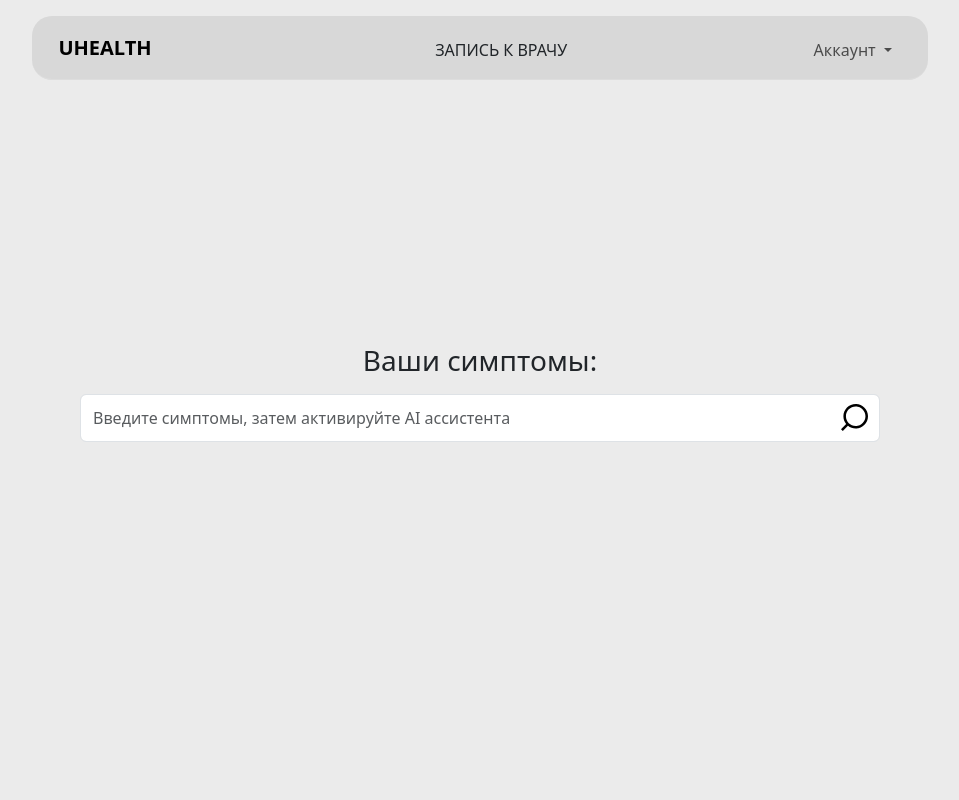
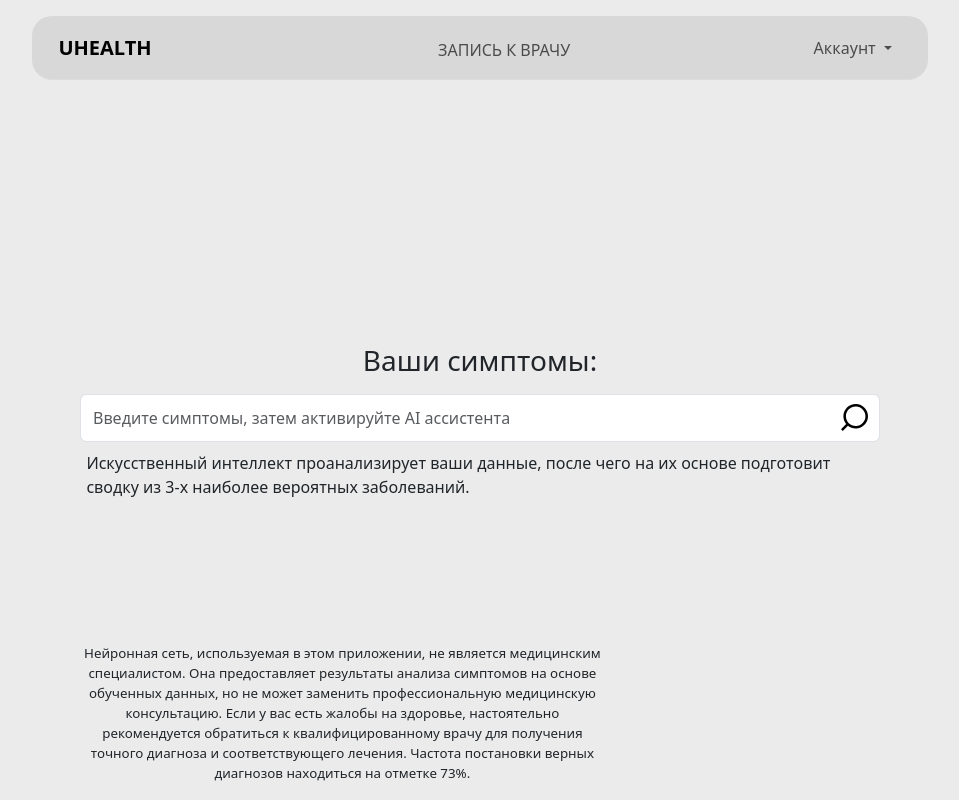
Before and after one commit to Koji255/uHealth, a Django app: page /diagnosise/ai-health-consultation/ in a window 1280 px wide. Shown: the whole page, without its empty margins (160-1119 px from the left). Run offline with Django 5.2, Linux system fonts and the light colour scheme; the visitor is signed in with stand-in values (Sample User, id 1).

Commit message:
bugs fix

```diff
--- a/backend/diagnosise/templates/diagnosise/symptoms.html
+++ b/backend/diagnosise/templates/diagnosise/symptoms.html
@@ -19,6 +19,12 @@
             <button style="border: none; background: none; cursor: pointer; position: absolute; margin: -2.6rem 47.2rem;">
                 <img src="{% static 'media/loupe.svg' %}" alt="Button Image" style="width: 1.7rem; height: auto;">
             </button>
+
+            <p style="margin: 0.6rem 0.4rem; font-size: normal;">Искусственный интеллект проанализирует ваши данные, после чего на их основе подготовит сводку из 3-х наиболее вероятных заболеваний.</p>
+                <p style="position: fixed; bottom: 0rem; text-align: center; width: 41vw; font-size: smaller;">
+                Нейронная сеть, используемая в этом приложении, не является медицинским специалистом. Она предоставляет результаты анализа симптомов на основе обученных данных, но не может заменить профессиональную медицинскую консультацию. Если у вас есть жалобы на здоровье, настоятельно рекомендуется обратиться к квалифицированному врачу для получения точного диагноза и соответствующего лечения.
+                Частота постановки верных диагнозов находиться на отметке 73%.<br>
+                </p>
         </form>
     </div>
 {% endblock %}
--- a/backend/diagnosise/utils/ai_request.py
+++ b/backend/diagnosise/utils/ai_request.py
@@ -17,7 +17,7 @@ def ai_request(simptoms):
         messages=[
             {
                 "role": "user",
-                "content": f"Выведи наиболее вероятную болезнь или несколько болезненей (но не более 3х), разделив их только запятыми по следующим симптомам в квадратных скобках:[ {simptoms} ]. В твоем сообщении должны быть только названия болезней. Без точки в конце",
+                "content": f"Выведи наиболее вероятную болезнь или несколько болезненей (но не более 3х), разделив их только запятыми по следующим симптомам в квадратных скобках:[ {simptoms} ]. В твоем сообщении должны быть только названия болезней. Если вместо симптомов или описания состояния здоровья что-то другое, ответь: 'ошибка'. Без точки в конце",
             }
         ]
     )
@@ -29,12 +29,12 @@ def ai_request(simptoms):
         messages=[
             {
                 "role": "user",
-                "content": f"Расскажи про каждую болезнь из этого списка: {disease_category}. На описание каждой болезни примерно 90-110 слов. Пиши в научном формате. В основном расскажи о протекании и последствиях заболевания, а также о методах лечения. В последнем предложении назови врача, который занимается этой болезнью. Каждый текст раздели знаком ';'. В конце без точки. В твоем сообщении должны быть только описания на все болезни."
+                "content": f"Расскажи про каждую болезнь из этого списка внутри квадратных скобок: [{disease_category}].  На описание каждой болезни примерно 90-110 слов. Пиши в научном формате. В основном расскажи о протекании и последствиях заболевания, а также о методах лечения. В последнем предложении назови врача, который занимается этой болезнью. Каждый текст раздели знаком '$'. В конце без точки. В твоем сообщении должны быть только описания на все болезни. Если вместо болезней внутри '[]' что-то другое, ответь: 'ошибка'."
             }
         ]
     )
 
-    description = completion_description.choices[0].message.content.split(sep=";")
+    description = completion_description.choices[0].message.content.split(sep="$")
 
     return {
         'disease_category': disease_category,
--- a/backend/static/css/style.css
+++ b/backend/static/css/style.css
@@ -22,20 +22,6 @@ body {
     align-items: center; /* Центрирование по вертикали */
 }
 
-.nav-link {
-    position: absolute;
-}
-
-.nav-link[name="1"] {
-    z-index: 5;
-    position: absolute;
-    margin-top: 0.3rem;
-    margin-left: auto !important;
-    margin-right: auto !important;
-
-    left: 45% !important;
-}
-
 @media screen and (max-width: 768px) {
     body {
       left: 30% !important;
@@ -54,7 +40,23 @@ body {
         height: 0rem;
         width: 0rem;
     }
-  }
+}
+
+.nav-link {
+    position: absolute;
+}
+
+.nav-item[name="home"] {
+    z-index: 5;
+    position: absolute !important;
+    width: 10rem;
+    /* margin: auto auto !important; */
+    /* margin-top: 0.3rem; */
+    /* margin-left: auto !important;
+    margin-right: auto !important; */
+    top: 0.9rem;
+    left: 31.1vw !important;
+}
 
 .nav-link[name="2"] {
     position: fixed;
@@ -72,7 +74,7 @@ body {
 
 .nav-item.dropdown {
     /* position: absolute; */
-    margin-top: -1.1rem;
+    margin-top: -1.2rem;
     margin-left: -6rem;
     margin-right: -8rem;
     width: 10rem;
--- a/backend/templates/base.html
+++ b/backend/templates/base.html
@@ -19,12 +19,17 @@
         <nav class="navbar navbar-expand-lg bg-light justify-content-center">
             <div class="container-fluid">
 
-                <a class="navbar-brand fw-bold" href="{% url 'index' %}">UHEALTH</a>
+                <a class="navbar-brand fw-bold" href="{% url 'index' %}" style="width: min-content;">UHEALTH</a>
 
-                <a class="nav-link text-uppercase" href="{% url 'core:new-appointment' %}" name="1">Запись к врачу</a>
 
                 <ul class="navbar-nav">
+                    <!-- <center> -->
+                    <li class="nav-item" name="home">
+                        <a class="nav-link text-uppercase" href="{% url 'core:new-appointment' %}">Запись к врачу</a>
+                    </li>
+                    <!-- </center> -->
                     {% if not user.is_authenticated %}
+
                         <li class="nav-item">
                             <a class="nav-link text-uppercase" href="{% url 'users:signup' %}" name="2">Регистрация</a>
                         </li>
--- a/backend/templates/index.html
+++ b/backend/templates/index.html
@@ -13,7 +13,7 @@
 
             <img src="{% static 'media/logo.svg' %}" class="img-fluid" alt="logo" name="logo">
 
-            <hr name="index-hr">
+            <hr name="index-hr" style="width: 21vw;">
 
             <p name="index-description">Веб-приложение uHealth предлагает уникальное решение для заботы о вашем здоровье. Оно сочетает в себе мощь искусственного интеллекта и удобство записи на прием к квалифицированным врачам. С помощью uHealth вы можете получить предварительную консультацию от встроенного ИИ-ассистента, который на основе описанных вами симптомов предоставит рекомендации и возможные варианты диагностики. Это удобный и быстрый способ оценить свое состояние и понять, стоит ли обращаться к специалисту.</p>
 
--- a/backend/users/models.py
+++ b/backend/users/models.py
@@ -37,10 +37,10 @@ class User(AbstractUser):
 
         super().save(*args, **kwargs)
 
-        if self.pk:
-            users_group = Group.objects.get(name="users")
+        # if self.pk:
+        #     users_group = Group.objects.get_or_create(name="users")
 
-            self.groups.set([users_group])
+        #     self.groups.set([users_group])
 
 
     class Meta:
--- a/backend/users/templates/users/account_activation_complete.html
+++ b/backend/users/templates/users/account_activation_complete.html
@@ -13,7 +13,7 @@
 {% block specialbody %}
   <h2 style="position: absolute; margin: 23vh auto;">Добро пожаловать на uHealth, {{ user.username }}!</h2>
   <center>
-    <p style="margin-top: 28vh; width: 40vw; word-wrap: break-word;">Вы активировали и вошли в аккаунт</p>
+    <p style="margin-top: 28vh; width: 40vw; word-wrap: break-word;">Вы успешно активировали свой аккаунт.</p>
     <a href="{% url 'index' %}" name="home">Вернуться на Главную</a>
 </center>
 {% endblock %}
```
